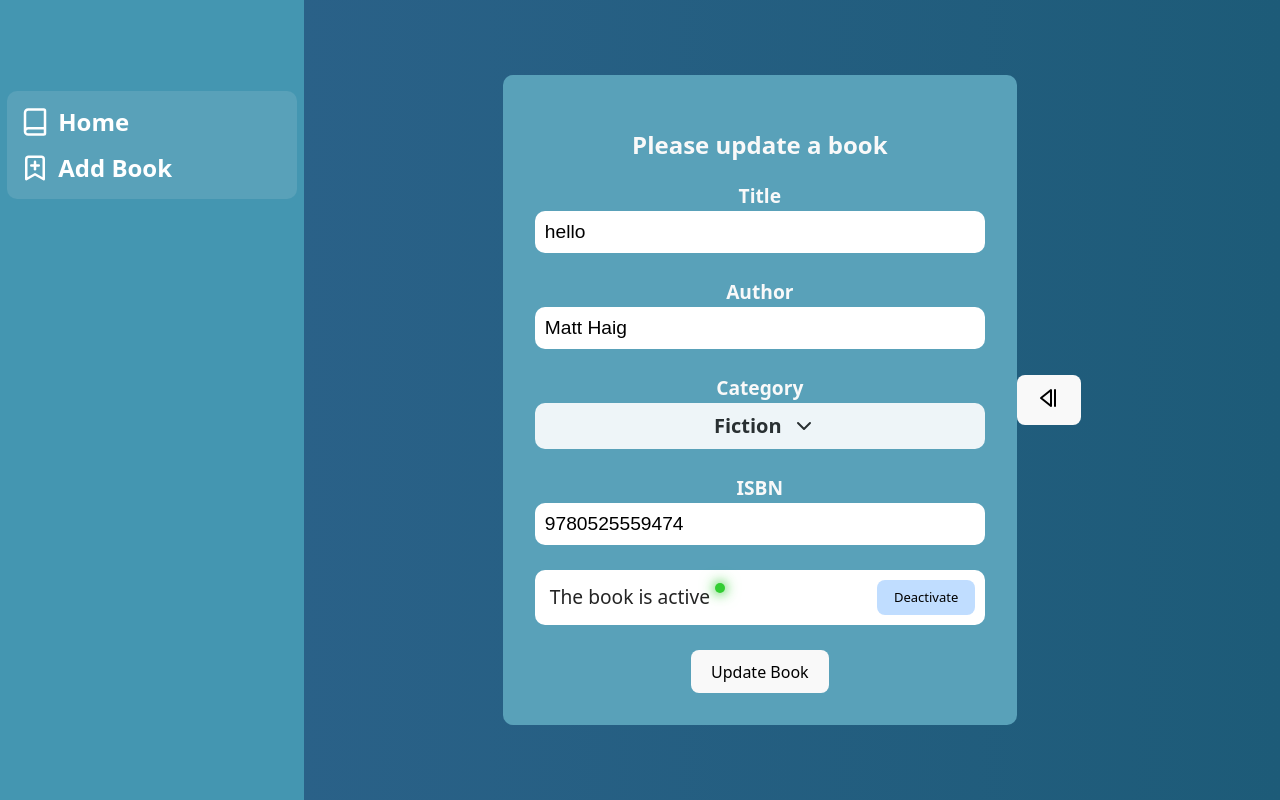
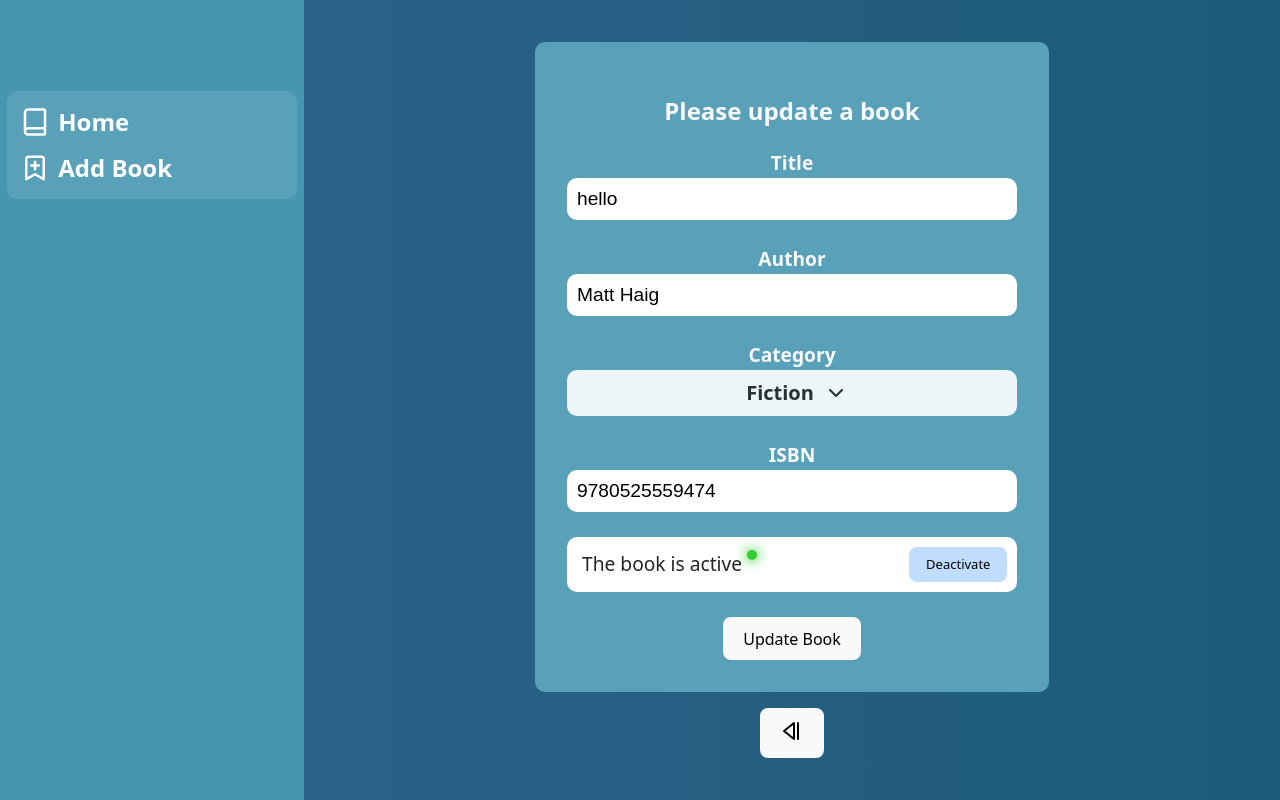
Before and after one commit to ElizaCalmau/books-dashboard-app, a React (Vite) app: page /update-book/1 in a window 1280 px wide. Built offline with nearby package versions, Linux system fonts and the light colour scheme; data requests are answered from the project's data file.

Commit message:
added styles for formWrapper

```diff
--- a/src/components/EditPage/EditPage.module.scss
+++ b/src/components/EditPage/EditPage.module.scss
@@ -1,5 +1,7 @@
 .formWrapper{
   display: flex;
+  flex-direction: column;
+  gap: 1rem;
   justify-content: center;
   align-items: center;
   flex: 3;
```
